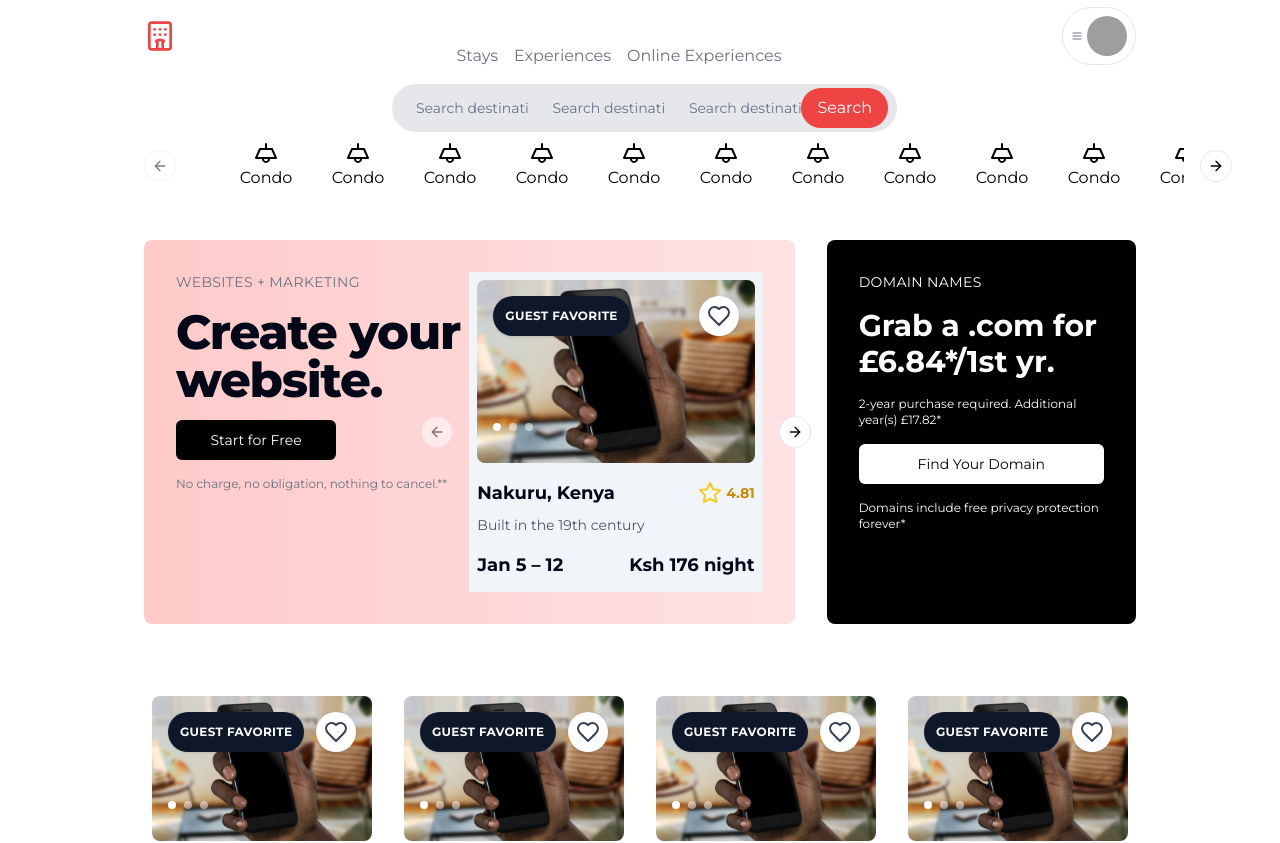
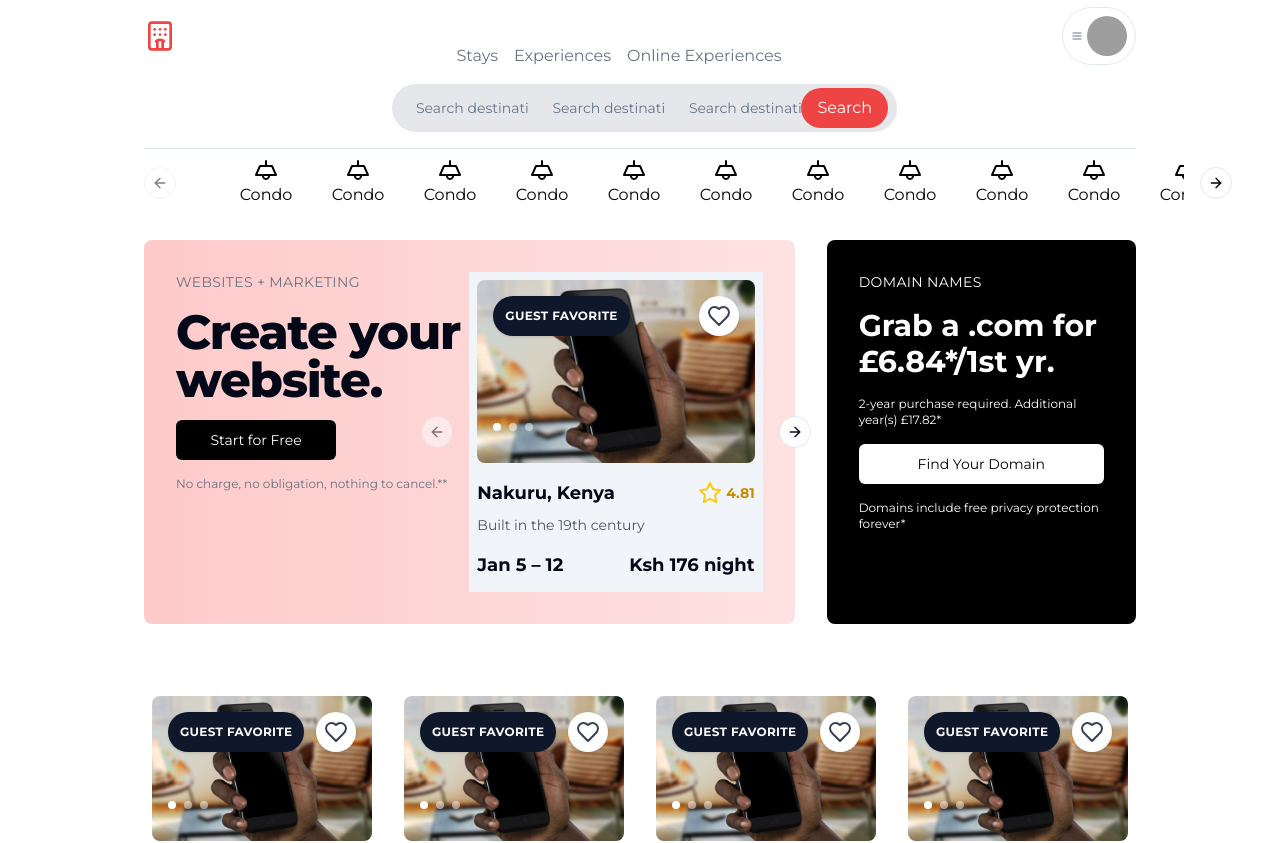
Before and after one commit to justinelut/blissify, a React (Vite) app: page / in a window 1280 px wide. Shown: the top 843 px of the page. Built offline with nearby package versions, Linux system fonts and the light colour scheme; grey boxes are pictures that could not be loaded.

Commit message:
Updated header

```diff
--- a/src/home/header.tsx
+++ b/src/home/header.tsx
@@ -34,7 +34,7 @@
       <div
         className={`${
           isScrolled
-            ? "bg-white text-black shadow-lg flex flex-col justify-between p-4 py-6 px-4 sm:px-4 md:px-32 lg:px-36"
+            ? "bg-white text-black shadow-lg flex flex-col justify-between p-4 py-4 px-4 sm:px-4 md:px-32 lg:px-36"
             : "bg-white text-black flex flex-col  justify-between p-4"
         } transition-all duration-300 ease-in-out fixed left-0 right-0 z-50 p-4  py-1 px-6 md:px-32 lg:px-36`}
       >
@@ -119,7 +119,7 @@
             </button>
           </div>
         </div>
-        <div className="flex flex-col md:flex-row lg:flex-row">
+        <div className="flex flex-col md:flex-row lg:flex-row mt-4 border-t">
           <div className="flex w-full items-center rounded-full ml-12 mr-12">
             <CarouselMulti />
           </div>
```
